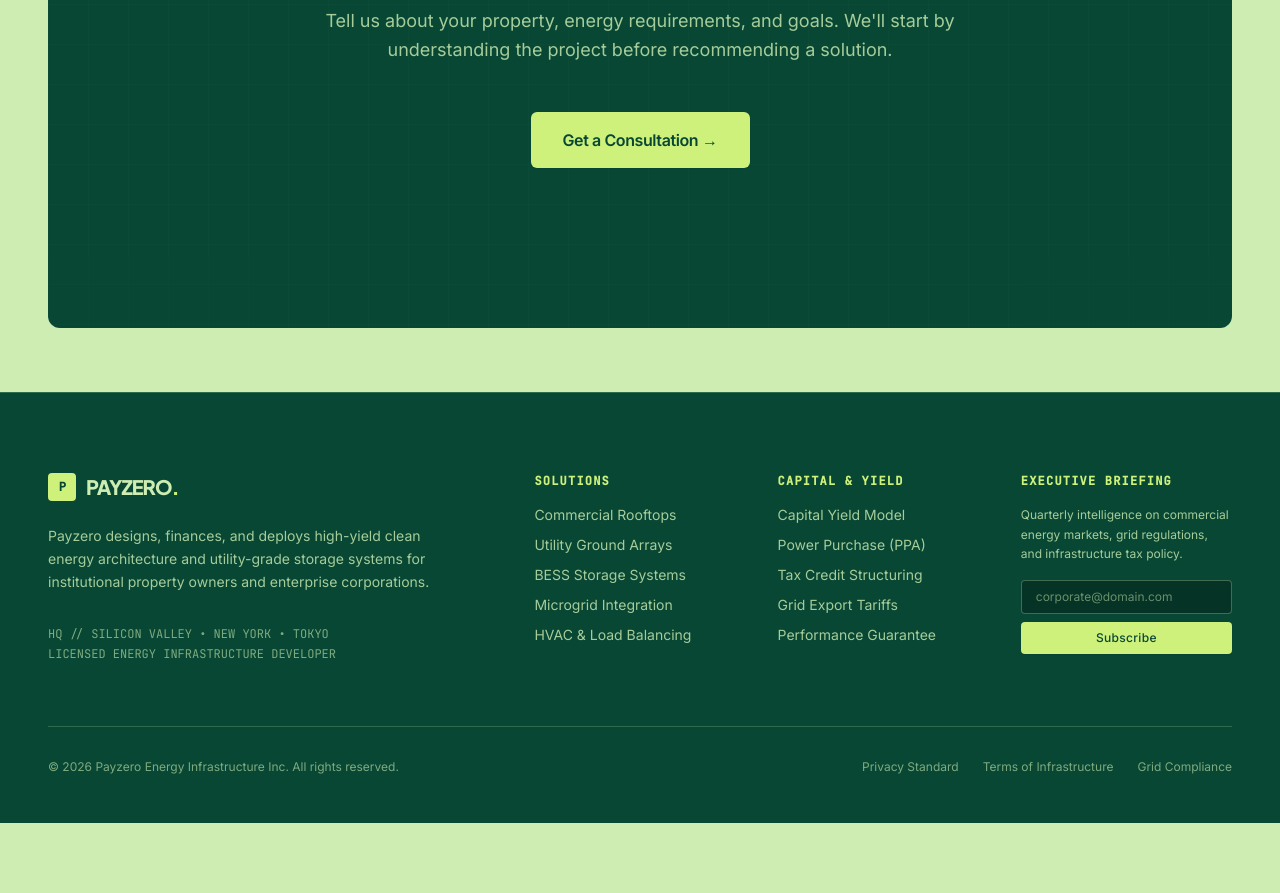
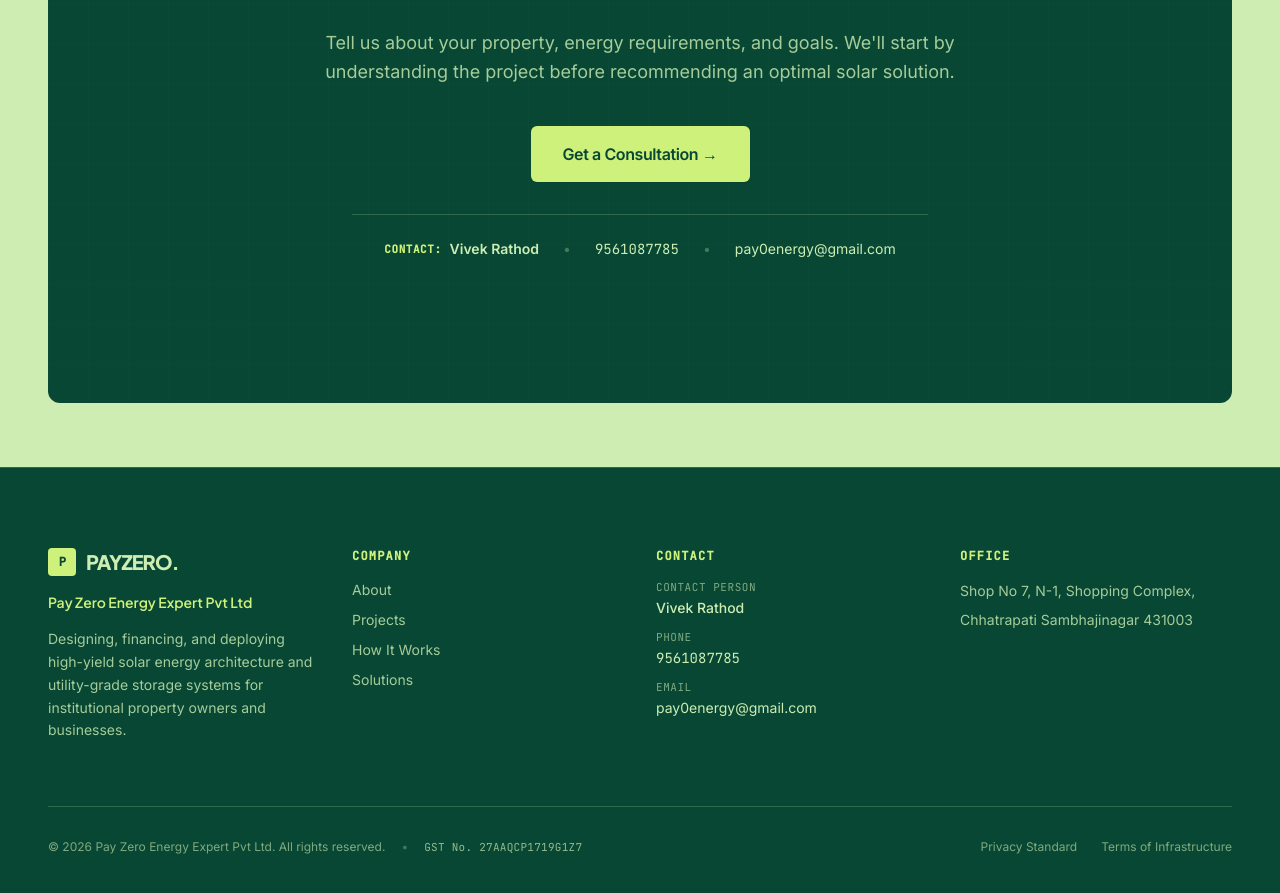
Before and after one commit to Atharva0393/payzero, a Next.js app: page / in a window 1280 px wide. Shown: the part 5332-6225 px from the top of the page. Before the commit the page ends 6155 px from the top, so only its background shows below. Built offline with nearby package versions, Linux system fonts and the light colour scheme.

Commit message:
Add official company information, contact details, office address, and GST

```diff
--- a/src/components/home/FinalCTASection.tsx
+++ b/src/components/home/FinalCTASection.tsx
@@ -2,25 +2,34 @@
 import Button from "@/components/ui/Button";
 
 const CTA_CONFIG = {
-  consultationHref: "#contact",
-  headline: "Let's Design the Right Solar System for Your Property.",
+  eyebrow: "START WITH PAYZERO",
+  headline: "Have a Property in Mind? Let's Discuss Your Solar Requirements.",
   supportingCopy:
-    "Tell us about your property, energy requirements, and goals. We'll start by understanding the project before recommending a solution.",
+    "Tell us about your property, energy requirements, and goals. We'll start by understanding the project before recommending an optimal solar solution.",
   primaryCtaLabel: "Get a Consultation →",
+  contactPerson: "Vivek Rathod",
+  phone: "9561087785",
+  email: "pay0energy@gmail.com",
 };
 
 export const FinalCTASection: React.FC = () => {
   return (
     <section
       id="contact"
-      className="relative bg-[#084734] text-[#CDEDB3] py-24 sm:py-32 lg:py-40 border-t border-[#CDEDB3]/20 overflow-hidden rounded-[var(--radius-lg)] my-12 sm:my-16"
+      className="relative bg-[#084734] text-[#CDEDB3] py-20 sm:py-28 lg:py-36 border-t border-[#CDEDB3]/20 overflow-hidden rounded-[var(--radius-lg)] my-12 sm:my-16"
     >
       {/* Background technical architectural grid */}
       <div className="absolute inset-0 bg-grid-pattern-dark opacity-30 pointer-events-none" />
 
       <div className="relative z-10 max-w-4xl mx-auto text-center space-y-8 px-6 sm:px-10">
+        {/* Eyebrow badge */}
+        <div className="inline-flex items-center gap-2 px-3 py-1 rounded-[var(--radius-sm)] bg-[#053325] border border-[#CEF17B]/30 text-[#CEF17B] text-[11px] font-mono tracking-widest uppercase font-semibold">
+          <span className="w-1.5 h-1.5 rounded-full bg-[#CEF17B]" />
+          {CTA_CONFIG.eyebrow}
+        </div>
+
         {/* Large Editorial Headline */}
-        <h2 className="font-heading text-4xl sm:text-5xl lg:text-6xl font-extrabold text-[#CDEDB3] tracking-tight leading-[1.08] max-w-4xl mx-auto">
+        <h2 className="font-heading text-3xl sm:text-4xl lg:text-5xl font-extrabold text-[#CDEDB3] tracking-tight leading-[1.12] max-w-3xl mx-auto">
           {CTA_CONFIG.headline}
         </h2>
 
@@ -30,9 +39,9 @@
         </p>
 
         {/* Action Button */}
-        <div className="pt-4 flex items-center justify-center">
+        <div className="pt-2 flex items-center justify-center">
           <Button
-            href={CTA_CONFIG.consultationHref}
+            href={`tel:${CTA_CONFIG.phone}`}
             variant="primary"
             size="lg"
             className="w-full sm:w-auto bg-[#CEF17B] text-[#084734] hover:bg-[#CDEDB3] hover:text-[#084734] border-none px-8 py-4 text-base font-bold justify-center"
@@ -40,6 +49,30 @@
             {CTA_CONFIG.primaryCtaLabel}
           </Button>
         </div>
+
+        {/* Clean Direct Contact Info Strip */}
+        <div className="pt-6 border-t border-[#CDEDB3]/20 max-w-xl mx-auto flex flex-col sm:flex-row items-center justify-center gap-3 sm:gap-6 text-sm">
+          <div className="flex items-center gap-2">
+            <span className="text-[11px] font-mono text-[#CEF17B] uppercase tracking-wider font-semibold">
+              Contact:
+            </span>
+            <span className="font-semibold text-[#CDEDB3]">{CTA_CONFIG.contactPerson}</span>
+          </div>
+          <span className="hidden sm:inline text-[#CDEDB3]/30">•</span>
+          <a
+            href={`tel:${CTA_CONFIG.phone}`}
+            className="font-mono text-sm text-[#CDEDB3] hover:text-[#CEF17B] transition-colors duration-200"
+          >
+            {CTA_CONFIG.phone}
+          </a>
+          <span className="hidden sm:inline text-[#CDEDB3]/30">•</span>
+          <a
+            href={`mailto:${CTA_CONFIG.email}`}
+            className="text-sm text-[#CDEDB3] hover:text-[#CEF17B] transition-colors duration-200"
+          >
+            {CTA_CONFIG.email}
+          </a>
+        </div>
       </div>
     </section>
   );
--- a/src/components/layout/Footer.tsx
+++ b/src/components/layout/Footer.tsx
@@ -10,9 +10,9 @@
     <footer className="bg-[#084734] text-[#CDEDB3] pt-20 pb-12 border-t border-[#CDEDB3]/20">
       <Container size="default">
         {/* Main Footer Grid */}
-        <div className="grid grid-cols-1 md:grid-cols-2 lg:grid-cols-5 gap-12 lg:gap-8 pb-16 border-b border-[#CDEDB3]/20">
-          {/* Brand & Thesis Column */}
-          <div className="lg:col-span-2 space-y-6">
+        <div className="grid grid-cols-1 sm:grid-cols-2 lg:grid-cols-4 gap-10 lg:gap-8 pb-16 border-b border-[#CDEDB3]/20">
+          {/* Column 1: Brand & Official Entity */}
+          <div className="space-y-4">
             <Link href="/" className="inline-flex items-center gap-2.5 text-xl font-bold tracking-tight text-[#CDEDB3]">
               <span className="w-7 h-7 bg-[#CEF17B] text-[#084734] font-mono text-xs flex items-center justify-center font-bold rounded-[var(--radius-sm)]">
                 P
@@ -21,117 +21,109 @@
                 PAYZERO<span className="text-[#CEF17B]">.</span>
               </span>
             </Link>
-            <p className="text-sm text-[#CDEDB3]/80 leading-relaxed max-w-sm">
-              Payzero designs, finances, and deploys high-yield clean energy architecture and utility-grade storage systems for institutional property owners and enterprise corporations.
+            <div className="font-heading text-sm font-semibold text-[#CEF17B]">
+              Pay Zero Energy Expert Pvt Ltd
+            </div>
+            <p className="text-xs sm:text-sm text-[#CDEDB3]/80 leading-relaxed max-w-xs font-normal">
+              Designing, financing, and deploying high-yield solar energy architecture and utility-grade storage systems for institutional property owners and businesses.
             </p>
-            <div className="pt-2 font-mono text-xs text-[#CDEDB3]/60 space-y-1">
-              <p>HQ // SILICON VALLEY • NEW YORK • TOKYO</p>
-              <p>LICENSED ENERGY INFRASTRUCTURE DEVELOPER</p>
-            </div>
           </div>
 
-          {/* Infrastructure Solutions */}
+          {/* Column 2: Company Navigation */}
           <div className="space-y-4">
             <h4 className="text-xs font-mono tracking-widest text-[#CEF17B] uppercase font-semibold">
-              Solutions
+              Company
             </h4>
-            <ul className="space-y-2.5 text-sm text-[#CDEDB3]/80">
+            <ul className="space-y-2.5 text-sm text-[#CDEDB3]/80 font-normal">
               <li>
-                <Link href="/solutions" className="hover:text-[#CEF17B] transition-colors duration-200">
-                  Commercial Rooftops
+                <Link href="/about" className="hover:text-[#CEF17B] transition-colors duration-200">
+                  About
+                </Link>
+              </li>
+              <li>
+                <Link href="/projects" className="hover:text-[#CEF17B] transition-colors duration-200">
+                  Projects
+                </Link>
+              </li>
+              <li>
+                <Link href="/how-it-works" className="hover:text-[#CEF17B] transition-colors duration-200">
+                  How It Works
                 </Link>
               </li>
               <li>
                 <Link href="/solutions" className="hover:text-[#CEF17B] transition-colors duration-200">
-                  Utility Ground Arrays
-                </Link>
-              </li>
-              <li>
-                <Link href="/solutions" className="hover:text-[#CEF17B] transition-colors duration-200">
-                  BESS Storage Systems
-                </Link>
-              </li>
-              <li>
-                <Link href="/solutions" className="hover:text-[#CEF17B] transition-colors duration-200">
-                  Microgrid Integration
-                </Link>
-              </li>
-              <li>
-                <Link href="/solutions" className="hover:text-[#CEF17B] transition-colors duration-200">
-                  HVAC & Load Balancing
+                  Solutions
                 </Link>
               </li>
             </ul>
           </div>
 
-          {/* Financial & Engineering */}
+          {/* Column 3: Contact Details */}
           <div className="space-y-4">
             <h4 className="text-xs font-mono tracking-widest text-[#CEF17B] uppercase font-semibold">
-              Capital & Yield
+              Contact
             </h4>
-            <ul className="space-y-2.5 text-sm text-[#CDEDB3]/80">
-              <li>
-                <Link href="/#financial-model" className="hover:text-[#CEF17B] transition-colors duration-200">
-                  Capital Yield Model
-                </Link>
-              </li>
-              <li>
-                <Link href="/#financial-model" className="hover:text-[#CEF17B] transition-colors duration-200">
-                  Power Purchase (PPA)
-                </Link>
-              </li>
-              <li>
-                <Link href="/#financial-model" className="hover:text-[#CEF17B] transition-colors duration-200">
-                  Tax Credit Structuring
-                </Link>
-              </li>
-              <li>
-                <Link href="/#financial-model" className="hover:text-[#CEF17B] transition-colors duration-200">
-                  Grid Export Tariffs
-                </Link>
-              </li>
-              <li>
-                <Link href="/#financial-model" className="hover:text-[#CEF17B] transition-colors duration-200">
-                  Performance Guarantee
-                </Link>
-              </li>
-            </ul>
+            <div className="space-y-3 text-sm text-[#CDEDB3]/80 font-normal">
+              <div>
+                <div className="text-[11px] font-mono tracking-wider text-[#CDEDB3]/60 uppercase">
+                  Contact Person
+                </div>
+                <div className="font-medium text-[#CDEDB3] mt-0.5">
+                  Vivek Rathod
+                </div>
+              </div>
+              <div>
+                <div className="text-[11px] font-mono tracking-wider text-[#CDEDB3]/60 uppercase">
+                  Phone
+                </div>
+                <a
+                  href="tel:9561087785"
+                  className="font-mono text-sm text-[#CDEDB3] hover:text-[#CEF17B] transition-colors duration-200 block mt-0.5"
+                >
+                  9561087785
+                </a>
+              </div>
+              <div>
+                <div className="text-[11px] font-mono tracking-wider text-[#CDEDB3]/60 uppercase">
+                  Email
+                </div>
+                <a
+                  href="mailto:pay0energy@gmail.com"
+                  className="text-sm text-[#CDEDB3] hover:text-[#CEF17B] transition-colors duration-200 block mt-0.5 break-all"
+                >
+                  pay0energy@gmail.com
+                </a>
+              </div>
+            </div>
           </div>
 
-          {/* Executive Briefing Signup */}
+          {/* Column 4: Physical Office */}
           <div className="space-y-4">
             <h4 className="text-xs font-mono tracking-widest text-[#CEF17B] uppercase font-semibold">
-              Executive Briefing
+              Office
             </h4>
-            <p className="text-xs text-[#CDEDB3]/80 leading-relaxed">
-              Quarterly intelligence on commercial energy markets, grid regulations, and infrastructure tax policy.
-            </p>
-            <form onSubmit={(e) => e.preventDefault()} className="space-y-2">
-              <input
-                type="email"
-                placeholder="corporate@domain.com"
-                className="w-full px-3.5 py-2 text-xs bg-[#053325] border border-[#CDEDB3]/30 rounded-[var(--radius-sm)] text-[#CDEDB3] placeholder-[#CDEDB3]/50 focus:outline-none focus:border-[#CEF17B] transition-colors"
-                required
-              />
-              <Button variant="primary" size="sm" className="w-full bg-[#CEF17B] text-[#084734] hover:bg-[#CDEDB3] border-none font-bold">
-                Subscribe
-              </Button>
-            </form>
+            <div className="text-sm text-[#CDEDB3]/80 space-y-1.5 leading-relaxed font-normal">
+              <p>Shop No 7, N-1, Shopping Complex,</p>
+              <p>Chhatrapati Sambhajinagar 431003</p>
+            </div>
           </div>
         </div>
 
-        {/* Bottom Bar */}
+        {/* Bottom Bar / Legal Area with subtle GST number */}
         <div className="pt-8 flex flex-col md:flex-row items-center justify-between gap-4 text-xs text-[#CDEDB3]/60">
-          <p>© {new Date().getFullYear()} Payzero Energy Infrastructure Inc. All rights reserved.</p>
+          <div className="flex flex-col sm:flex-row items-center gap-2 sm:gap-4 text-center sm:text-left">
+            <p>© {new Date().getFullYear()} Pay Zero Energy Expert Pvt Ltd. All rights reserved.</p>
+            <span className="hidden sm:inline text-[#CDEDB3]/30">•</span>
+            <p className="font-mono text-[11px] text-[#CDEDB3]/70 tracking-wide">
+              GST No. 27AAQCP1719G1Z7
+            </p>
+          </div>
           <div className="flex items-center gap-6">
             <Link href="/privacy" className="hover:text-[#CEF17B] transition-colors">
               Privacy Standard
             </Link>
             <Link href="/terms" className="hover:text-[#CEF17B] transition-colors">
               Terms of Infrastructure
-            </Link>
-            <Link href="/security" className="hover:text-[#CEF17B] transition-colors">
-              Grid Compliance
             </Link>
           </div>
         </div>
```
